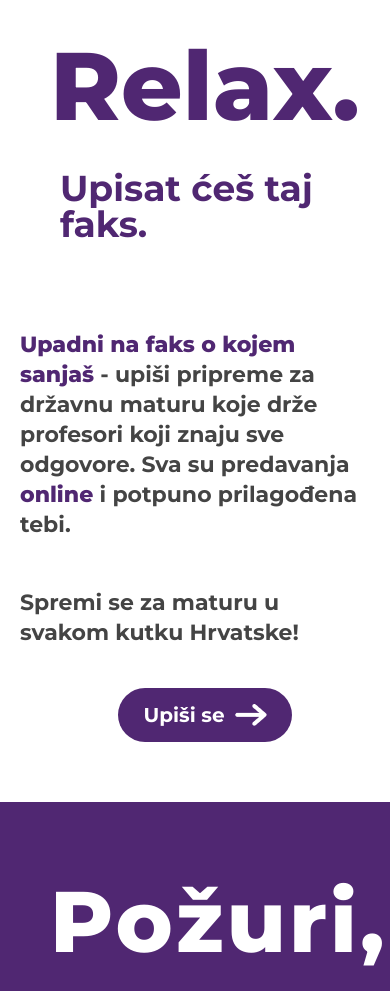
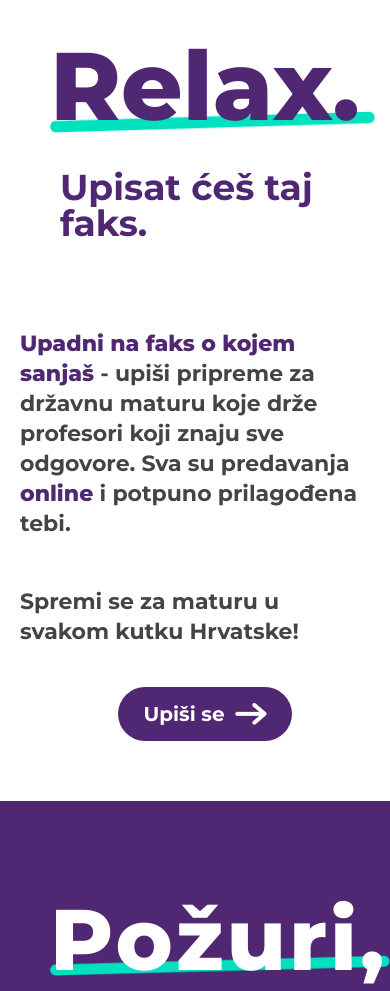
Before and after one commit to Ado2211/aurora-demo_page, a plain HTML site: page index.html in a window 390 px wide. Shown: the part 379-1370 px from the top of the page. Drawn offline with Linux system fonts and the light colour scheme.

Commit message:
update aurora

```diff
--- a/index.css
+++ b/index.css
@@ -175,6 +175,14 @@ a {
     display: flex;
 }
 
+.line {
+    height: 22px;
+    width: 295px;
+    margin-left: -10px;
+    margin-top: -23px;
+
+}
+
 .intro__Left__text {
     position: relative;
     z-index: 1;
@@ -202,6 +210,7 @@ a {
     font-size: 86px;
     line-height: 100%;
     margin-bottom: 0px;
+
 }
 
 .intro__Left h3 {
@@ -298,6 +307,12 @@ a {
     .left-padding {
         padding-left: 30px;
     }
+
+    .line {
+        margin-left: 30px;
+        height: 22px;
+        width: 325px;
+    }
 }
 
 .c-row {
@@ -338,6 +353,7 @@ a {
     font-size: 86px;
     line-height: 60px;
     letter-spacing: 3px;
+    z-index: 2;
 }
 
 .cta__Right p {
@@ -353,6 +369,15 @@ a {
     color: #01e1bf;
 }
 
+.lineTwo {
+margin-bottom: -167px;
+}
+
+.x {
+    margin-left:-5px;
+    margin-right:-3px;
+    margin-bottom: -5px;
+}
 @media(max-width:730px) {
     .c-row {
         flex-direction: column-reverse;
@@ -392,6 +417,12 @@ a {
     .cta__Left img {
         width: 60%;
         margin-left: 80px;
+    }
+
+    .lineTwo{
+        margin-bottom: -90px;
+        margin-left: 10px;
+        width:340px;
     }
 }
 
--- a/index.html
+++ b/index.html
@@ -40,7 +40,9 @@
     <section class="left-padding">
         <div class="intro__Left">
             <div class="intro__Left__text">
-                <h2>Relax.</h2>
+
+                <h2>Relax. </h2>
+                <img class="line" src="./assets/green-line.png">
                 <h3>Upisat ćeš taj faks.</h3>
                 <p style="margin-top: 3rem;"><strong class="purple">Upadni na faks o kojem sanjaš</strong> - upiši
                     pripreme za državnu
@@ -62,11 +64,14 @@
                 <img src="./assets/clock-boy.png" >
             </div>
             <div class="cta__Right c-row__column">
+                <img class="lineTwo" src="./assets/green-line.png">
                 <h2>Požuri,</h2>
+
+
                 <h3>pripreme iz biologije<br>počinju uskoro!</h3>
 
                 <p>
-                    <span>maxtura traje tijekom proljetnih praznika:<br> <strong>od 2. do 11. 4. 2021. <img alt="arow"
+                    <span><b>ma<img class="x" src="./assets/x.png">tura</b> traje tijekom proljetnih praznika:<br> <strong>od 2. do 11. 4. 2021. <img alt="arow"
                                 src="./assets/arrowRight.png"></strong></span>
                 </p>
             </div>
```
Also changed, not shown: assets/x.png (added).
